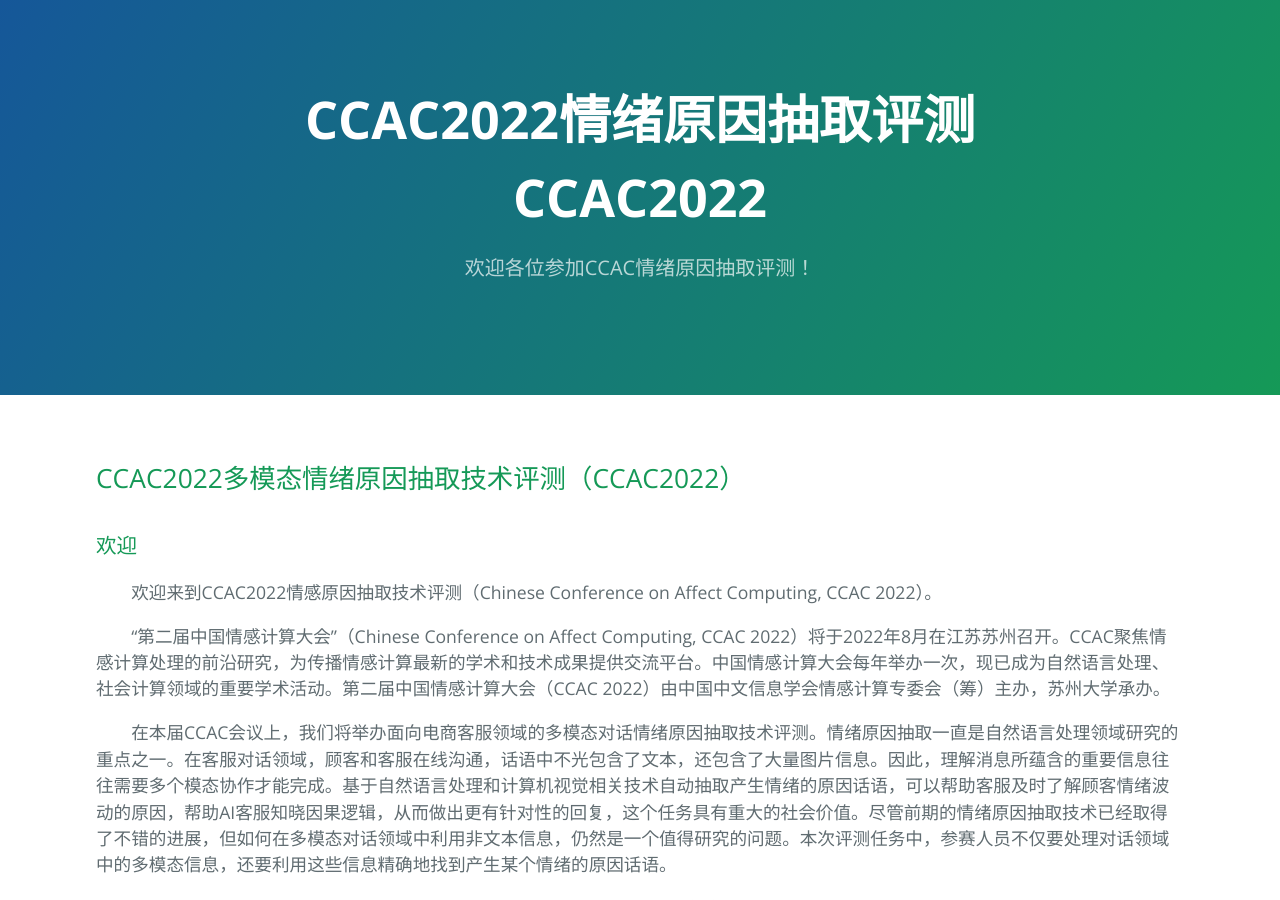
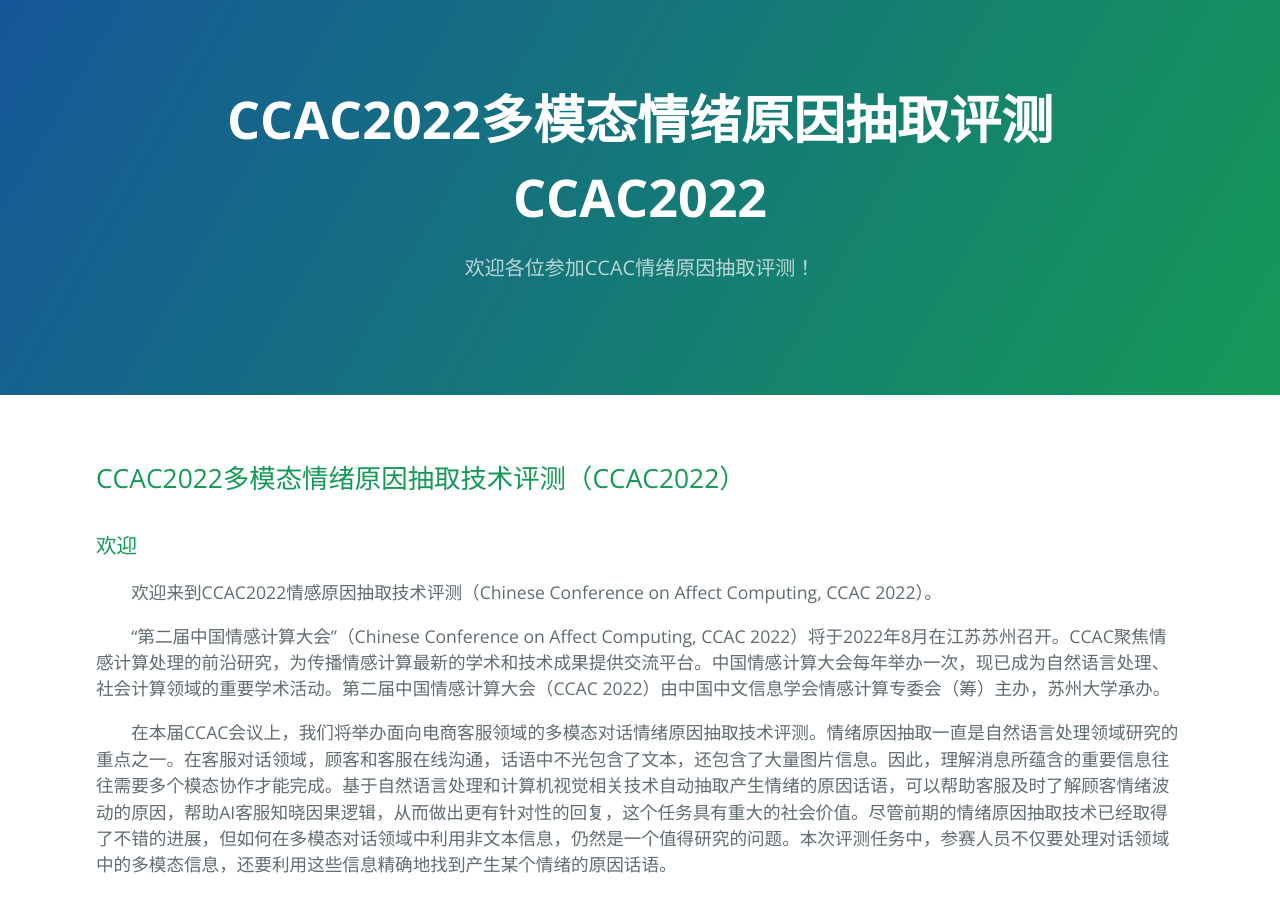
Before and after one commit to ccac2022ecemc/ccac2022ecemc.github.io, a Jekyll site: the page built from index.md, in a window 1280 px wide and 900 px high. Built offline with Jekyll 4.4.1, drawn with Linux system fonts in a browser that asks for light colours; formulas are drawn with MathJax 3.

Commit message:
Update _config.yml

```diff
--- a/_config.yml
+++ b/_config.yml
@@ -1,4 +1,4 @@
-title: CCAC2022情绪原因抽取评测<br>CCAC2022
+title: CCAC2022多模态情绪原因抽取评测<br>CCAC2022
 description: 欢迎各位参加CCAC情绪原因抽取评测！
 show_downloads: false
 google_analytics:
```
